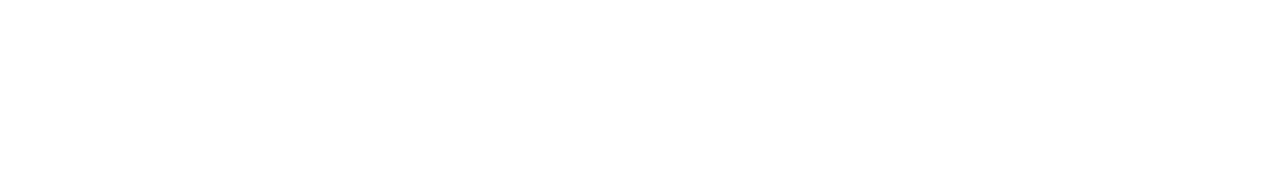
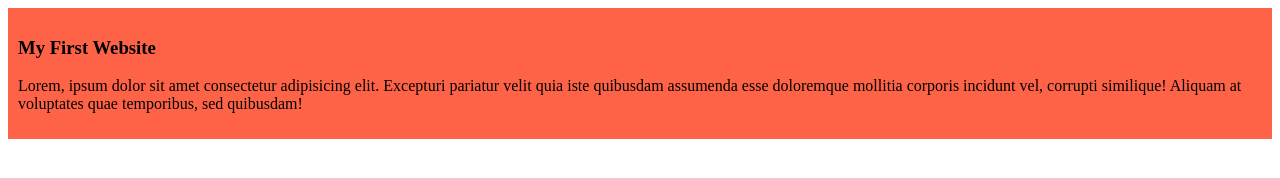
Before and after one commit to Saifullah190111/my-simple-website, a plain HTML site: page index.html in a window 1280 px wide. Drawn offline with Linux system fonts and the light colour scheme.

Commit message:
added the first blog

```diff
--- /dev/null
+++ b/Styles/Blog.css
@@ -0,0 +1,4 @@
+div{
+    background-color: tomato;
+    padding: 10px;
+}
--- a/index.html
+++ b/index.html
@@ -4,8 +4,12 @@
     <meta charset="UTF-8">
     <meta name="viewport" content="width=device-width, initial-scale=1.0">
     <title>My Simple Website</title>
+    <link rel="stylesheet" href="Styles/Blog.css">
 </head>
 <body>
-
+    <div>
+        <h3>My First Website</h3>
+        <P>Lorem, ipsum dolor sit amet consectetur adipisicing elit. Excepturi pariatur velit quia iste quibusdam assumenda esse doloremque mollitia corporis incidunt vel, corrupti similique! Aliquam at voluptates quae temporibus, sed quibusdam!</P>
+    </div>
 </body>
 </html>
```
